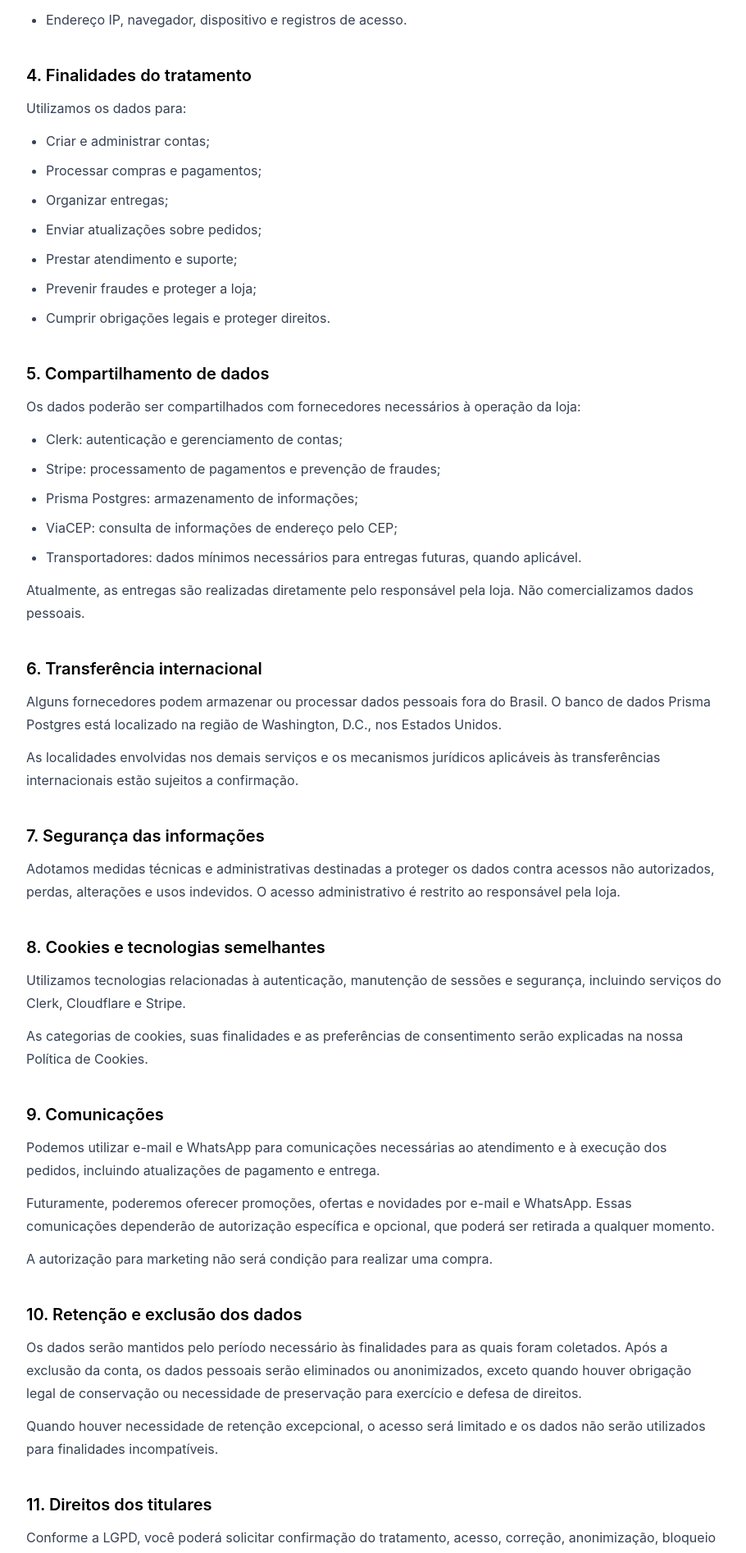
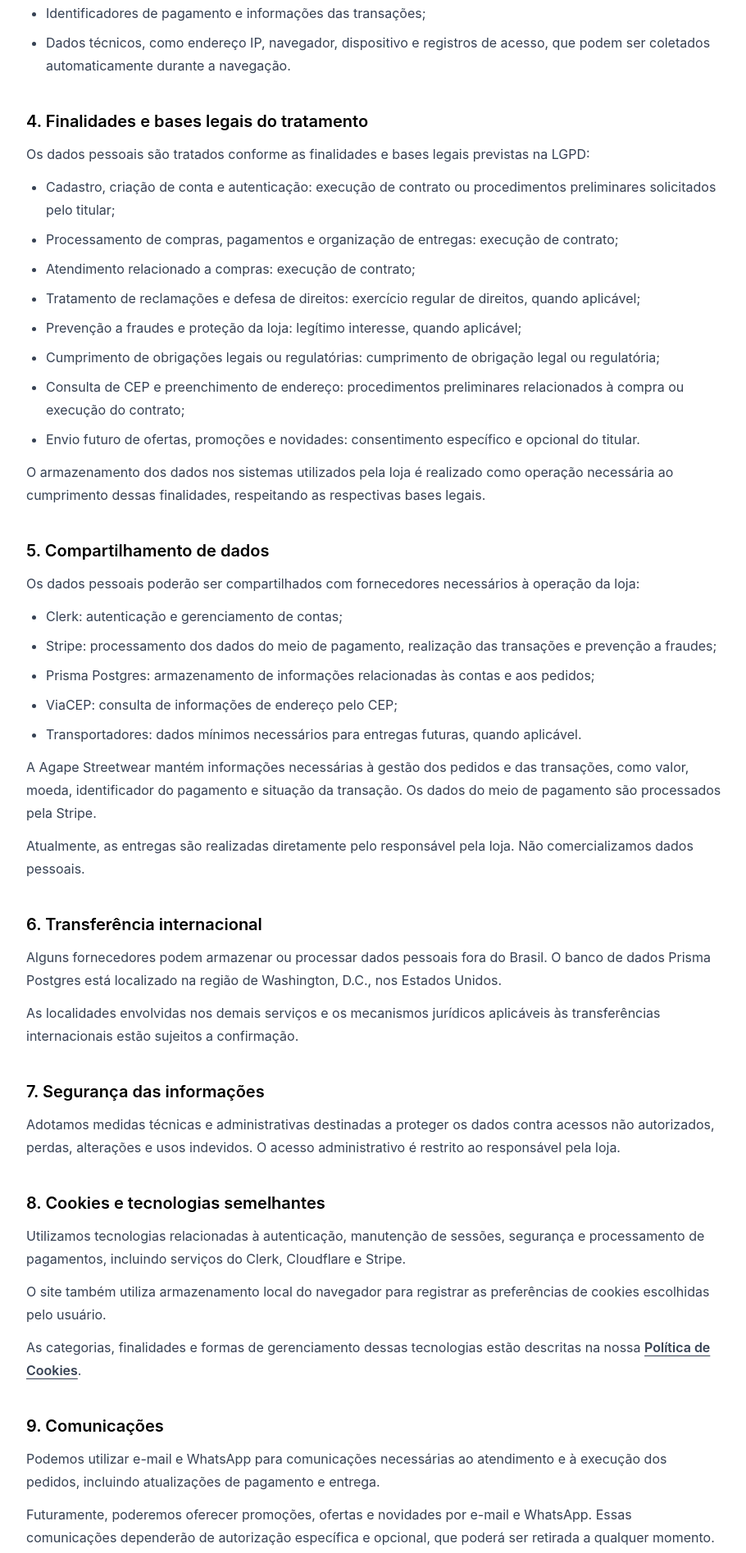
Before and after one commit to brunochicuti/AgapeStreetwear, a Next.js app: page /privacidade in a window 1280 px wide. Shown: the part 882-2777 px from the top of the page at 82% size, without its empty margins (184-1094 px from the left). Built offline with nearby package versions, Linux system fonts and the light colour scheme; no server answers.

Commit message:
alteracao na pagina de politicas

```diff
--- a/src/app/components/PrivacyContent.tsx
+++ b/src/app/components/PrivacyContent.tsx
@@ -32,10 +32,12 @@ export default function PrivacyContent() {
 
         <section>
         <h2 className="mb-3 text-xl font-semibold text-black">
-            2. Responsável pelo tratamento
+            2. Controlador dos dados pessoais
         </h2>
         <p>
-            Responsável: Jonathan Leite Da Silva.
+            Controlador: Jonathan Leite Da Silva, pessoa física,
+            responsável pela operação da Agape Streetwear e pelas
+            decisões relacionadas ao tratamento de dados pessoais.
         </p>
         <p>
             Localidade: Dourados, Mato Grosso do Sul, Brasil.
@@ -45,58 +47,122 @@ export default function PrivacyContent() {
         </p>
         </section>
 
+
         <section>
           <h2 className="mb-3 text-xl font-semibold text-black">
             3. Dados pessoais coletados
           </h2>
-          <p>Podemos coletar:</p>
+          <p>
+            Podemos coletar os seguintes dados pessoais,
+            conforme a utilização dos serviços:
+          </p>
           <ul className="ml-6 mt-3 list-disc space-y-2">
             <li>Nome completo e e-mail;</li>
             <li>Telefone e informações de contato;</li>
             <li>Endereço e informações necessárias à entrega;</li>
             <li>CPF, caso o cliente decida fornecê-lo;</li>
             <li>Produtos, quantidades e histórico de pedidos;</li>
-            <li>Identificadores de pagamento e transações;</li>
-            <li>Endereço IP, navegador, dispositivo e registros de acesso.</li>
+            <li>Identificadores de pagamento e informações das transações;</li>
+            <li>
+              Dados técnicos, como endereço IP, navegador,
+              dispositivo e registros de acesso, que podem ser
+              coletados automaticamente durante a navegação.
+            </li>
           </ul>
         </section>
 
+
         <section>
           <h2 className="mb-3 text-xl font-semibold text-black">
-            4. Finalidades do tratamento
+            4. Finalidades e bases legais do tratamento
           </h2>
-          <p>Utilizamos os dados para:</p>
+          <p>
+            Os dados pessoais são tratados conforme as finalidades
+            e bases legais previstas na LGPD:
+          </p>
           <ul className="ml-6 mt-3 list-disc space-y-2">
-            <li>Criar e administrar contas;</li>
-            <li>Processar compras e pagamentos;</li>
-            <li>Organizar entregas;</li>
-            <li>Enviar atualizações sobre pedidos;</li>
-            <li>Prestar atendimento e suporte;</li>
-            <li>Prevenir fraudes e proteger a loja;</li>
-            <li>Cumprir obrigações legais e proteger direitos.</li>
+            <li>
+              Cadastro, criação de conta e autenticação: execução
+              de contrato ou procedimentos preliminares solicitados
+              pelo titular;
+            </li>
+            <li>
+              Processamento de compras, pagamentos e organização
+              de entregas: execução de contrato;
+            </li>
+            <li>
+              Atendimento relacionado a compras: execução de contrato;
+            </li>
+            <li>
+              Tratamento de reclamações e defesa de direitos:
+              exercício regular de direitos, quando aplicável;
+            </li>
+            <li>
+              Prevenção a fraudes e proteção da loja: legítimo
+              interesse, quando aplicável;
+            </li>
+            <li>
+              Cumprimento de obrigações legais ou regulatórias:
+              cumprimento de obrigação legal ou regulatória;
+            </li>
+            <li>
+              Consulta de CEP e preenchimento de endereço:
+              procedimentos preliminares relacionados à compra
+              ou execução do contrato;
+            </li>
+            <li>
+              Envio futuro de ofertas, promoções e novidades:
+              consentimento específico e opcional do titular.
+            </li>
           </ul>
+          <p className="mt-3">
+            O armazenamento dos dados nos sistemas utilizados pela
+            loja é realizado como operação necessária ao cumprimento
+            dessas finalidades, respeitando as respectivas bases legais.
+          </p>
         </section>
+
 
         <section>
           <h2 className="mb-3 text-xl font-semibold text-black">
             5. Compartilhamento de dados
           </h2>
           <p>
-            Os dados poderão ser compartilhados com fornecedores
-            necessários à operação da loja:
+            Os dados pessoais poderão ser compartilhados com
+            fornecedores necessários à operação da loja:
           </p>
           <ul className="ml-6 mt-3 list-disc space-y-2">
-            <li>Clerk: autenticação e gerenciamento de contas;</li>
-            <li>Stripe: processamento de pagamentos e prevenção de fraudes;</li>
-            <li>Prisma Postgres: armazenamento de informações;</li>
-            <li>ViaCEP: consulta de informações de endereço pelo CEP;</li>
-            <li>Transportadores: dados mínimos necessários para entregas futuras, quando aplicável.</li>
+            <li>
+              Clerk: autenticação e gerenciamento de contas;
+            </li>
+            <li>
+              Stripe: processamento dos dados do meio de pagamento,
+              realização das transações e prevenção a fraudes;
+            </li>
+            <li>
+              Prisma Postgres: armazenamento de informações
+              relacionadas às contas e aos pedidos;
+            </li>
+            <li>
+              ViaCEP: consulta de informações de endereço pelo CEP;
+            </li>
+            <li>
+              Transportadores: dados mínimos necessários para
+              entregas futuras, quando aplicável.
+            </li>
           </ul>
+          <p className="mt-3">
+            A Agape Streetwear mantém informações necessárias
+            à gestão dos pedidos e das transações, como valor,
+            moeda, identificador do pagamento e situação da transação.
+            Os dados do meio de pagamento são processados pela Stripe.
+          </p>
           <p className="mt-3">
             Atualmente, as entregas são realizadas diretamente pelo
             responsável pela loja. Não comercializamos dados pessoais.
           </p>
         </section>
+
 
         <section>
           <h2 className="mb-3 text-xl font-semibold text-black">
@@ -133,13 +199,23 @@ export default function PrivacyContent() {
         </h2>
         <p>
             Utilizamos tecnologias relacionadas à autenticação,
-            manutenção de sessões e segurança, incluindo serviços
-            do Clerk, Cloudflare e Stripe.
+            manutenção de sessões, segurança e processamento de
+            pagamentos, incluindo serviços do Clerk, Cloudflare e Stripe.
         </p>
         <p className="mt-3">
-            As categorias de cookies, suas finalidades e as
-            preferências de consentimento serão explicadas na
-            nossa Política de Cookies.
+            O site também utiliza armazenamento local do navegador
+            para registrar as preferências de cookies escolhidas
+            pelo usuário.
+        </p>
+        <p className="mt-3">
+            As categorias, finalidades e formas de gerenciamento
+            dessas tecnologias estão descritas na nossa{" "}
+            <a
+            href="/cookies"
+            className="font-semibold underline underline-offset-4"
+            >
+            Política de Cookies
+            </a>.
         </p>
         </section>
 
@@ -169,17 +245,27 @@ export default function PrivacyContent() {
             10. Retenção e exclusão dos dados
         </h2>
         <p>
-            Os dados serão mantidos pelo período necessário às
-            finalidades para as quais foram coletados.
-            Após a exclusão da conta, os dados pessoais serão
-            eliminados ou anonimizados, exceto quando houver
-            obrigação legal de conservação ou necessidade de
-            preservação para exercício e defesa de direitos.
+            Os dados pessoais serão mantidos pelo período necessário
+            para cumprir as finalidades para as quais foram coletados,
+            observadas as obrigações legais e regulatórias aplicáveis.
         </p>
         <p className="mt-3">
-            Quando houver necessidade de retenção excepcional,
-            o acesso será limitado e os dados não serão utilizados
-            para finalidades incompatíveis.
+            O titular poderá solicitar a exclusão de sua conta e de
+            seus dados pessoais pelo canal de contato indicado nesta
+            política. A solicitação será analisada e atendida quando
+            cabível, respeitadas as hipóteses legais de conservação.
+        </p>
+        <p className="mt-3">
+            Após a exclusão da conta, os dados pessoais serão
+            eliminados ou anonimizados, exceto aqueles cuja
+            conservação seja necessária para cumprir obrigações
+            legais ou para o exercício e a defesa de direitos.
+        </p>
+        <p className="mt-3">
+            Quando a conservação excepcional for necessária, o
+            acesso aos dados será restrito e eles não serão
+            utilizados para finalidades incompatíveis com essa
+            necessidade.
         </p>
         </section>
 
@@ -188,14 +274,26 @@ export default function PrivacyContent() {
             11. Direitos dos titulares
         </h2>
         <p>
-            Conforme a LGPD, você poderá solicitar confirmação
-            do tratamento, acesso, correção, anonimização,
-            bloqueio ou eliminação de dados, informações sobre
-            compartilhamento e revogação do consentimento,
-            quando aplicável, observadas as exceções legais.
+            Conforme a Lei Geral de Proteção de Dados Pessoais
+            (LGPD), o titular poderá solicitar:
+        </p>
+        <ul className="ml-6 mt-3 list-disc space-y-2">
+            <li>Confirmação da existência de tratamento de dados;</li>
+            <li>Acesso aos seus dados pessoais;</li>
+            <li>Correção de dados incompletos, inexatos ou desatualizados;</li>
+            <li>Anonimização, bloqueio ou eliminação de dados desnecessários ou tratados em desconformidade;</li>
+            <li>Informações sobre o compartilhamento de dados;</li>
+            <li>Revogação do consentimento, quando aplicável;</li>
+            <li>Eliminação dos dados tratados com base no consentimento, observadas as exceções legais.</li>
+        </ul>
+        <p className="mt-3">
+            As solicitações serão analisadas pelo responsável pelo
+            tratamento e atendidas conforme os prazos e as condições
+            previstos na legislação aplicável.
         </p>
         <p className="mt-3">
-            Para exercer seus direitos, escreva para:
+            Para exercer seus direitos ou esclarecer dúvidas,
+            entre em contato:
         </p>
         <a
             href="mailto:contato@agapestreetwear.com.br"
```
Also changed, not shown: src/app/components/CookiePolicyContent.tsx (+18 -13 lines), src/app/components/TermsContent.tsx (+56 -14 lines). Lines whose indentation alone changed are shown as unchanged.
